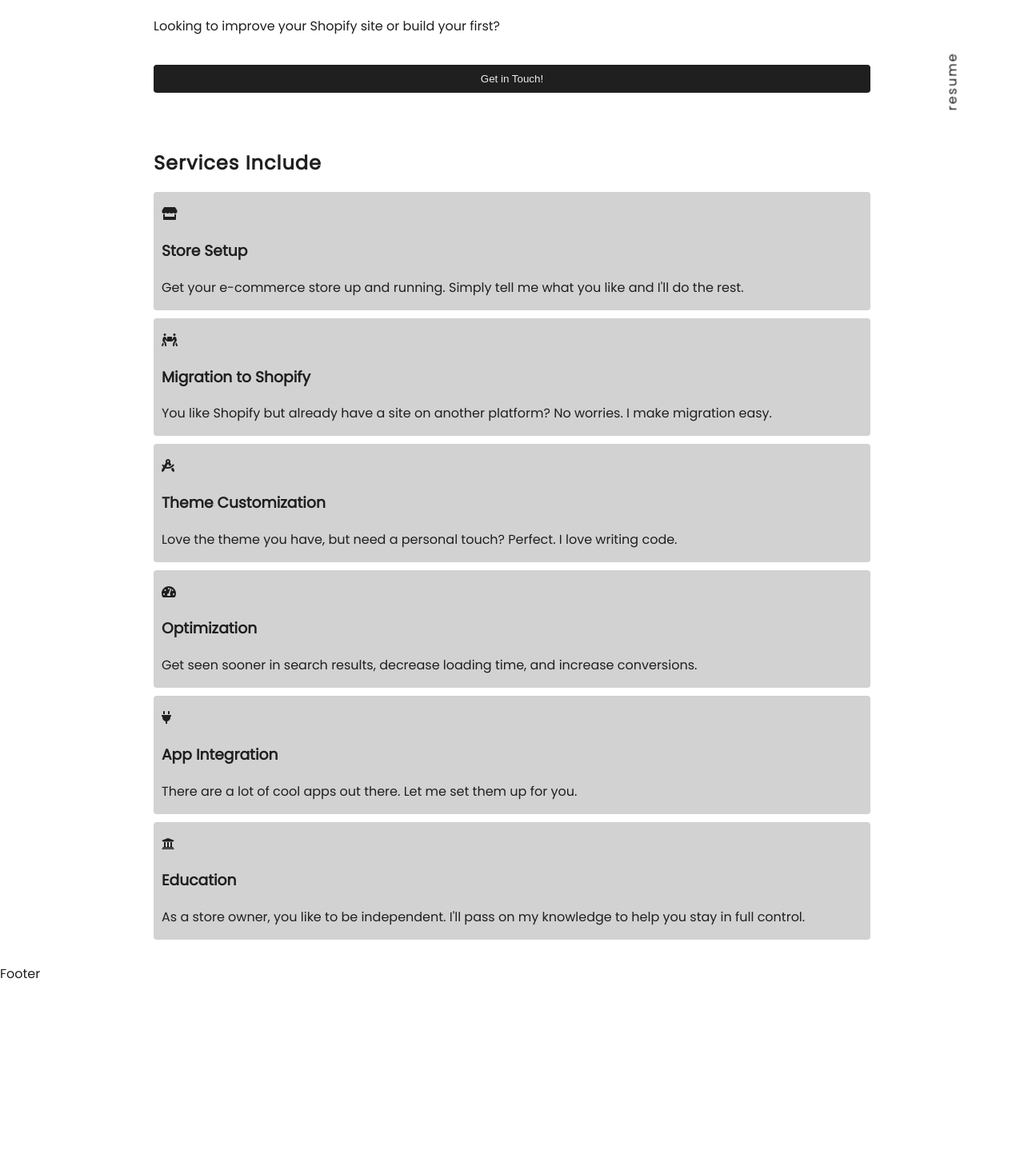
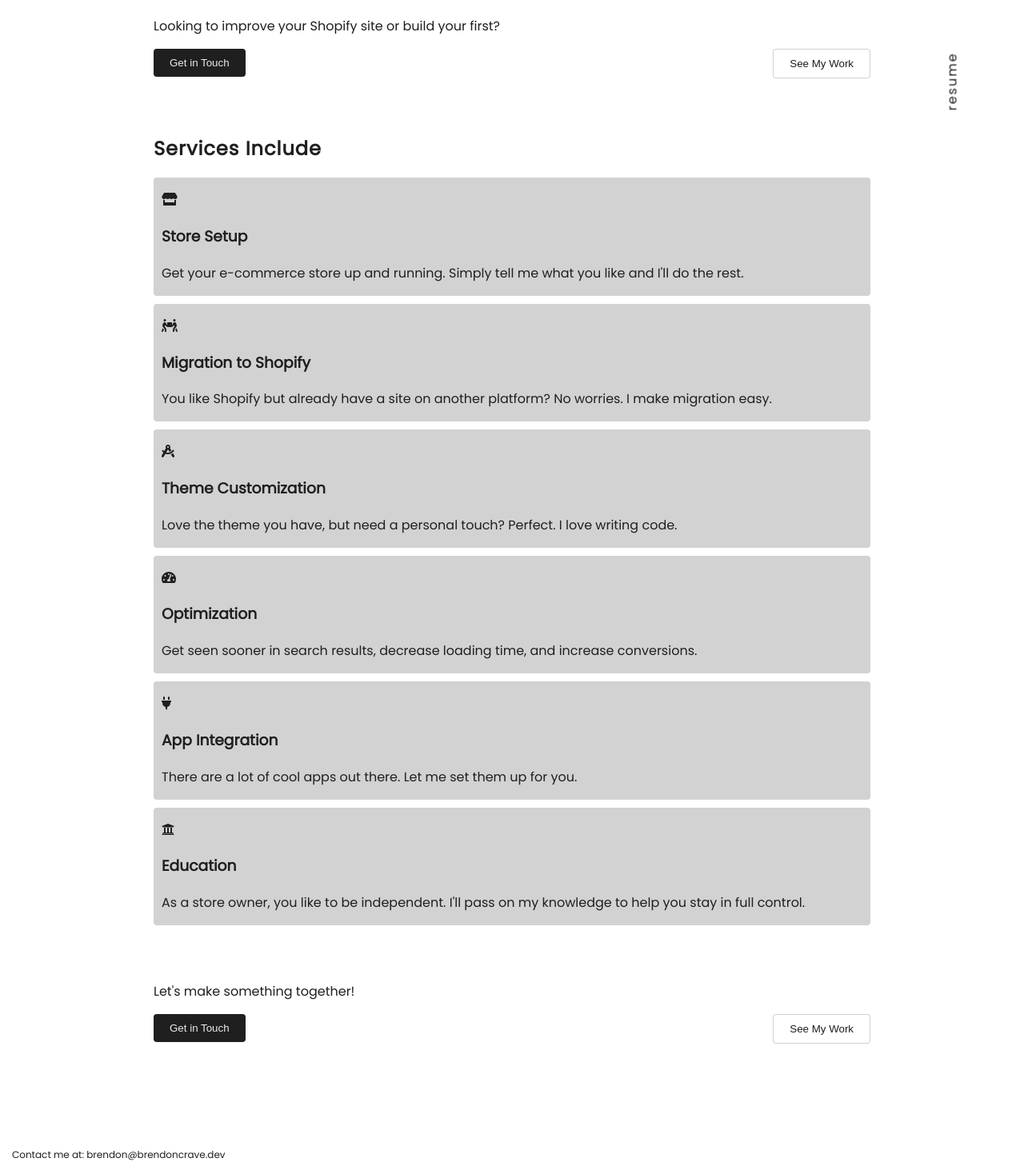
Before and after one commit to bcrave/nextjs-shopify-portfolio, a Next.js app: page / in a window 1280 px wide. Shown: the part 883-2346 px from the top of the page at 80% size. Before the commit the page ends 2113 px from the top, so only its background shows below. Built offline with nearby package versions, Linux system fonts and the light colour scheme.

Commit message:
footer, call to action

```diff
--- a/components/Footer.js
+++ b/components/Footer.js
@@ -1,5 +1,11 @@
+import styles from "../styles/Footer.module.css";
+
 const Footer = () => {
-  return <footer>Footer</footer>;
+  return (
+    <footer className={styles.footer}>
+      <p className={styles.p}>Contact me at: brendon@brendoncrave.dev</p>
+    </footer>
+  );
 };
 
 export default Footer;
--- a/pages/index.js
+++ b/pages/index.js
@@ -52,17 +52,31 @@ export default function Home() {
         <div className={styles.callToAction}>
           <h2 className={styles.h2}>Shopify Expert</h2>
           <p>Looking to improve your Shopify site or build your first?</p>
+          <div className={styles.buttons}>
             <Link href="/contact">
               <a>
-              <button className={styles.button}>Get in Touch!</button>
+                <button className={styles.button} id={styles.buttonOne}>
+                  Get in Touch
+                </button>
+              </a>
+            </Link>
+            <Link href="/myWork">
+              <a>
+                <button className={styles.button} id={styles.buttonTwo}>
+                  See My Work
+                </button>
               </a>
             </Link>
           </div>
+        </div>
+        <div className={styles.services}>
           <h2 className={styles.h2}>Services Include</h2>
           <ServiceGrid>
             <ServiceGridItem
               itemNumber="1"
-            faIcon={<FontAwesomeIcon className={styles.icon} icon={faStore} />}
+              faIcon={
+                <FontAwesomeIcon className={styles.icon} icon={faStore} />
+              }
               serviceTitle="Store Setup"
               serviceDescription="Get your e-commerce store up and running. Simply tell me what you like and I'll do the rest."
             />
@@ -88,7 +102,10 @@ export default function Home() {
             <ServiceGridItem
               itemNumber="4"
               faIcon={
-              <FontAwesomeIcon className={styles.icon} icon={faTachometerAlt} />
+                <FontAwesomeIcon
+                  className={styles.icon}
+                  icon={faTachometerAlt}
+                />
               }
               serviceTitle="Optimization"
               serviceDescription="Get seen sooner in search results, decrease loading time, and increase conversions."
@@ -108,6 +125,26 @@ export default function Home() {
               serviceDescription="As a store owner, you like to be independent.  I'll pass on my knowledge to help you stay in full control."
             />
           </ServiceGrid>
+          <div className={styles.callToAction}>
+            <p>Let's make something together!</p>
+            <div className={styles.buttons}>
+              <Link href="/contact">
+                <a>
+                  <button className={styles.button} id={styles.buttonOne}>
+                    Get in Touch
+                  </button>
+                </a>
+              </Link>
+              <Link href="/myWork">
+                <a>
+                  <button className={styles.button} id={styles.buttonTwo}>
+                    See My Work
+                  </button>
+                </a>
+              </Link>
+            </div>
+          </div>
+        </div>
       </main>
     </div>
   );
--- /dev/null
+++ b/pages/myWork.js
@@ -0,0 +1,5 @@
+const MyWork = () => {
+  return <div>My WOrk Page</div>;
+};
+
+export default MyWork;
--- /dev/null
+++ b/styles/Footer.module.css
@@ -0,0 +1,12 @@
+.footer {
+  padding: 20px 15px 10px 15px;
+  margin-top: 40px;
+}
+.nav {
+  display: flex;
+  flex-direction: column;
+}
+.p {
+  margin: 0;
+  font-size: 12px;
+}
--- a/styles/Header.module.css
+++ b/styles/Header.module.css
@@ -24,4 +24,6 @@
 .right {
   width: 50%;
   position: relative;
+  display: flex;
+  justify-content: flex-end;
 }
--- a/styles/Home.module.css
+++ b/styles/Home.module.css
@@ -44,6 +44,22 @@
   margin: 70px 0;
 }
 
+.buttons {
+  display: flex;
+  justify-content: space-between;
+}
+
+.buttons .button {
+  padding-inline: 20px;
+}
+
+.buttons #buttonTwo {
+  background-color: var(--color-bg-primary);
+  border: 1px solid var(--color-bg-progress-bar);
+  border-radius: 4px;
+  color: var(--color-bg-progress);
+}
+
 .h2 {
   letter-spacing: 1px;
   font-size: 1.5rem;
@@ -62,7 +78,7 @@
   border-radius: 4px;
   padding: 10px 0;
   cursor: pointer;
-  margin-top: 20px;
+  /* margin-top: 20px; */
 }
 .button:active {
   transform: scale(0.98);
```
Lines whose indentation alone changed are shown as unchanged.
